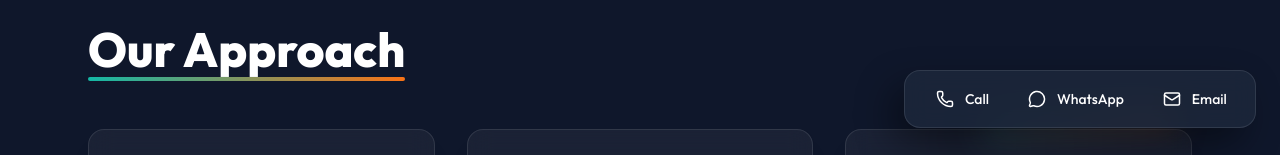
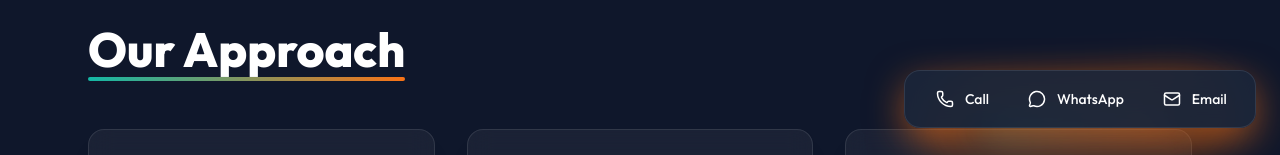
Before and after one commit to Hisaw304/FreshMind-Web, a React (Vite) app: page /about in a window 1280 px wide. Shown: the part 645-800 px from the top of the page. Built offline with nearby package versions, Linux system fonts and the light colour scheme; no server answers.

Commit message:
pointing shadow

```diff
--- a/src/assets/style.css
+++ b/src/assets/style.css
@@ -534,17 +534,15 @@
    FloatingActions — premium box-pointer
    ========================= */
 
-/* anchor for pointer layers (safe: wrapper provides fixed positioning) */
 .floating-dock {
   position: relative;
-  z-index: 60; /* above most page content */
+  z-index: 60;
   display: inline-flex;
   align-items: center;
 }
 
-/* dock visible element (tailwind handles look). Provide a baseline depth too. */
 .dock-inner {
-  position: relative; /* keeps children above pointer layers */
+  position: relative;
   z-index: 70;
   will-change: transform, box-shadow;
 }
@@ -557,23 +555,37 @@
   transform: translateX(-50%) rotate(-4deg);
   width: clamp(160px, 18vw, 320px);
   height: clamp(28px, 3.8vw, 56px);
-  border-radius: 12px; /* subtle rounded rectangle */
+  border-radius: 12px;
+
+  /* base gradient for depth */
   background: linear-gradient(
     180deg,
-    rgba(0, 0, 0, 0.38) 0%,
-    rgba(0, 0, 0, 0.22) 45%,
-    rgba(0, 0, 0, 0.08) 70%,
-    rgba(0, 0, 0, 0) 100%
+    rgba(0, 0, 0, 0.25) 0%,
+    rgba(0, 0, 0, 0.15) 45%,
+    rgba(0, 0, 0, 0.05) 70%,
+    transparent 100%
   );
+
   filter: blur(10px);
-  opacity: 0.28;
+  opacity: 0.36;
   pointer-events: none;
-  z-index: 10; /* behind dock-inner but above page */
+  z-index: 10;
+
+  /* multi-direction glow: black anchor + orange aura all sides */
+  box-shadow: 0 10px 22px rgba(0, 0, 0, 0.25),
+    /* bottom depth */ 0 -10px 22px rgba(0, 0, 0, 0.18),
+    /* top depth */ -10px 0 22px rgba(0, 0, 0, 0.2),
+    /* left depth */ 10px 0 22px rgba(0, 0, 0, 0.2),
+    /* right depth */ 0 0 32px rgba(249, 115, 22, 0.45),
+    /* center orange glow */ 0 12px 28px rgba(249, 115, 22, 0.45),
+    /* bottom orange */ 0 -12px 28px rgba(249, 115, 22, 0.35),
+    /* top orange */ -12px 0 28px rgba(249, 115, 22, 0.4),
+    /* left orange */ 12px 0 28px rgba(249, 115, 22, 0.4); /* right orange */
+
   transition: transform 240ms cubic-bezier(0.2, 0.9, 0.2, 1), opacity 200ms ease;
-  box-shadow: -8px 12px 28px rgba(0, 0, 0, 0.36);
 }
 
-/* subtle brand tint above the black tail (uses your root vars) */
+/* subtle brand tint above the black tail */
 .box-shadow-tint {
   position: absolute;
   left: 50%;
@@ -582,13 +594,15 @@
   width: clamp(120px, 14vw, 260px);
   height: clamp(18px, 2.8vw, 48px);
   border-radius: 999px;
+
   background: linear-gradient(
     90deg,
-    color-mix(in srgb, var(--accent-start) 18%, transparent),
-    color-mix(in srgb, var(--accent-end) 22%, transparent)
+    color-mix(in srgb, var(--accent-start) 28%, transparent),
+    color-mix(in srgb, var(--accent-end) 28%, transparent)
   );
+
   filter: blur(12px);
-  opacity: 0.12;
+  opacity: 0.18;
   pointer-events: none;
   z-index: 12;
   transition: opacity 240ms ease, transform 240ms ease;
@@ -599,23 +613,22 @@
   animation: dockLift 2.6s cubic-bezier(0.2, 0.9, 0.2, 1) infinite;
 }
 
-/* dock lifts a few px and shadow grows — subtle attention cue */
 @keyframes dockLift {
   0% {
     transform: translateY(0);
-    box-shadow: -8px 10px 24px rgba(0, 0, 0, 0.28);
+    box-shadow: 0 8px 24px rgba(0, 0, 0, 0.28);
   }
   45% {
     transform: translateY(-3px);
-    box-shadow: -12px 16px 36px rgba(0, 0, 0, 0.4);
+    box-shadow: 0 12px 36px rgba(249, 115, 22, 0.55);
   }
   60% {
     transform: translateY(-3px);
-    box-shadow: -12px 16px 36px rgba(0, 0, 0, 0.4);
+    box-shadow: 0 12px 36px rgba(249, 115, 22, 0.55);
   }
   100% {
     transform: translateY(0);
-    box-shadow: -8px 10px 24px rgba(0, 0, 0, 0.28);
+    box-shadow: 0 8px 24px rgba(0, 0, 0, 0.28);
   }
 }
 
@@ -628,22 +641,22 @@
 @keyframes tailPulse {
   0% {
     transform: translateX(-50%) rotate(-4deg) scaleX(0.96);
-    opacity: 0.24;
+    opacity: 0.28;
     filter: blur(10px);
   }
   45% {
     transform: translateX(-50%) rotate(-4deg) scaleX(1.1);
-    opacity: 0.64;
-    filter: blur(12px);
+    opacity: 0.7;
+    filter: blur(14px);
   }
   60% {
     transform: translateX(-50%) rotate(-4deg) scaleX(1.1);
-    opacity: 0.64;
-    filter: blur(12px);
+    opacity: 0.7;
+    filter: blur(14px);
   }
   100% {
     transform: translateX(-50%) rotate(-4deg) scaleX(0.96);
-    opacity: 0.24;
+    opacity: 0.28;
     filter: blur(10px);
   }
 }
@@ -657,7 +670,7 @@
 .floating-dock:focus-within .box-shadow-tint {
   animation-play-state: paused;
   transform: translateY(-2px);
-  opacity: 0.8;
+  opacity: 0.85;
 }
 
 /* Respect reduced motion preferences */
@@ -671,11 +684,12 @@
   }
 }
 
-/* optional stronger accent mode (use class shadow-pointer--accent) */
+/* stronger accent option */
 .shadow-pointer--accent .box-shadow-tint {
-  opacity: 0.22;
+  opacity: 0.25;
   filter: blur(14px);
 }
+
 /* =========================
    AboutPage premium styling additions
    Paste into src/assets/style.css
--- a/src/sections/FloatingActions.jsx
+++ b/src/sections/FloatingActions.jsx
@@ -56,9 +56,7 @@ export default function FloatingActions({
               <span className="w-6 h-6 flex items-center justify-center">
                 {icon}
               </span>
-              <span className="hidden sm:inline text-sm font-medium">
-                {label}
-              </span>
+              <span className=" sm:inline text-sm font-medium">{label}</span>
             </a>
           ))}
         </div>
```
